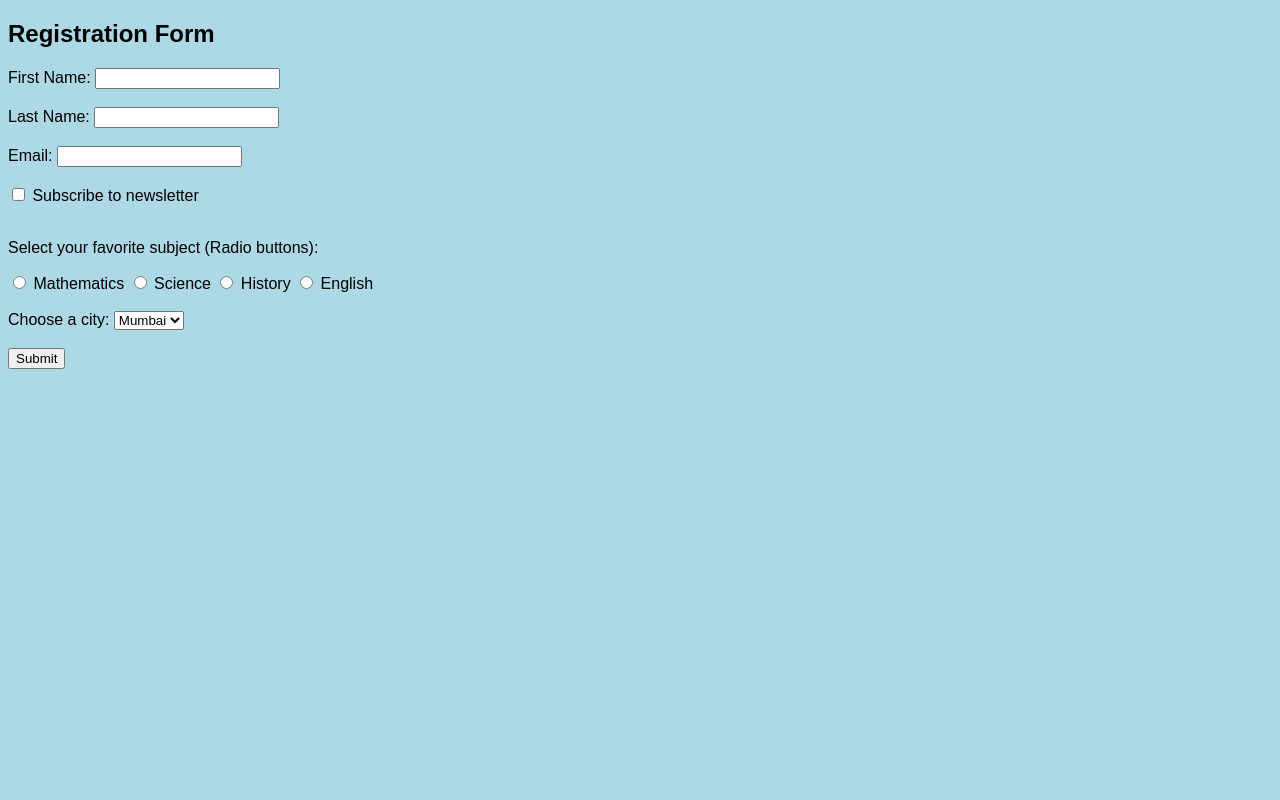
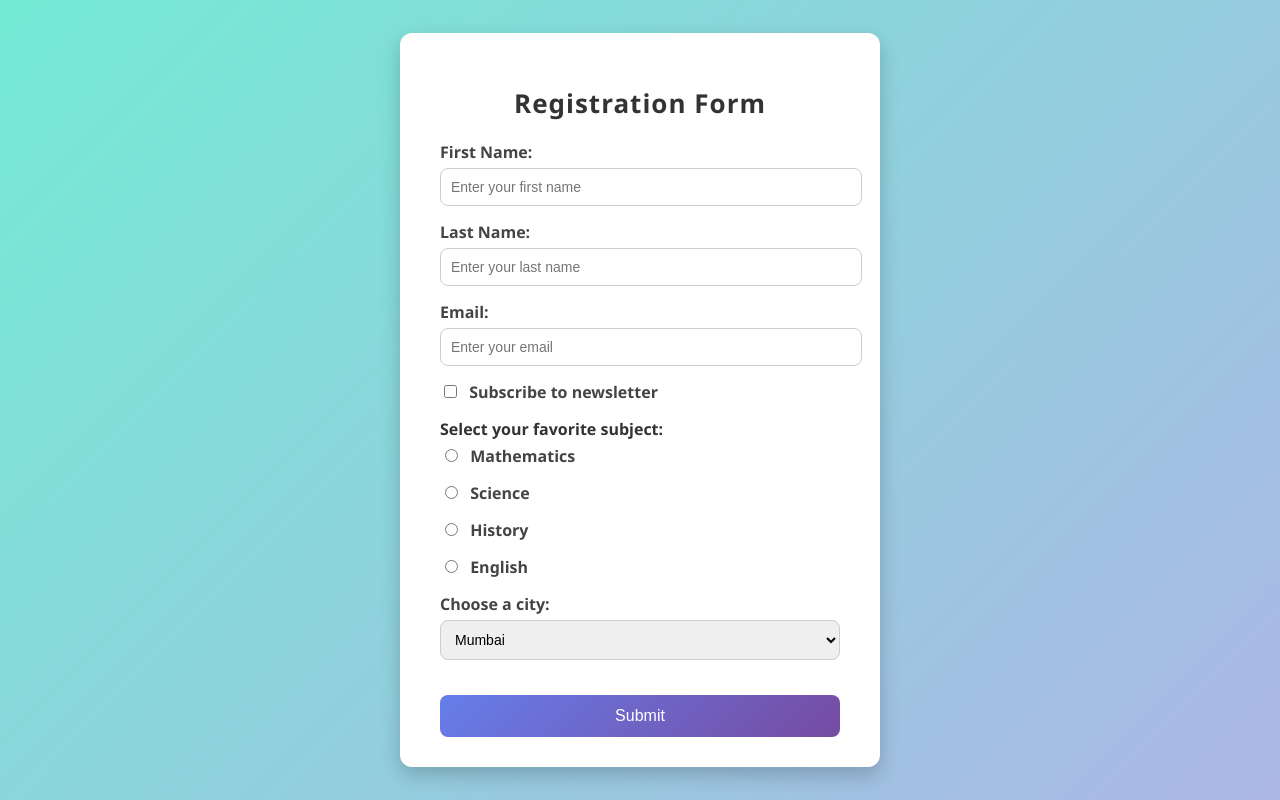
Before and after one commit to kanvivek1/tableprogram, a plain HTML site: page index.html in a window 1280 px wide. Drawn offline with Linux system fonts and the light colour scheme.

Commit message:
Revamp registration form with new styles and placeholders

```diff
--- a/index.html
+++ b/index.html
@@ -1,11 +1,96 @@
 <!DOCTYPE html>
 <html>
 <head>
-  <title>Table and Form</title>
+  <title>Stylish Registration Form</title>
   <style>
     body {
-      background-color: lightblue;
-      font-family: Arial, sans-serif;
+      background: linear-gradient(135deg, #74ebd5, #ACB6E5);
+      font-family: 'Segoe UI', Tahoma, Geneva, Verdana, sans-serif;
+      margin: 0;
+      padding: 0;
+      display: flex;
+      justify-content: center;
+      align-items: center;
+      height: 100vh;
+    }
+
+    form {
+      background: #ffffff;
+      padding: 30px 40px;
+      border-radius: 12px;
+      box-shadow: 0 8px 20px rgba(0,0,0,0.2);
+      width: 400px;
+      animation: fadeIn 1s ease-in-out;
+    }
+
+    h2 {
+      text-align: center;
+      color: #333;
+      margin-bottom: 20px;
+      font-size: 26px;
+      letter-spacing: 1px;
+    }
+
+    label {
+      display: block;
+      margin-bottom: 15px;
+      color: #444;
+      font-weight: bold;
+    }
+
+    input[type="text"],
+    input[type="email"],
+    select {
+      width: 100%;
+      padding: 10px;
+      margin-top: 5px;
+      border: 1px solid #ccc;
+      border-radius: 8px;
+      font-size: 14px;
+      transition: 0.3s;
+    }
+
+    input[type="text"]:focus,
+    input[type="email"]:focus,
+    select:focus {
+      border-color: #74ebd5;
+      box-shadow: 0 0 8px rgba(116,235,213,0.6);
+      outline: none;
+    }
+
+    input[type="checkbox"],
+    input[type="radio"] {
+      margin-right: 8px;
+    }
+
+    p {
+      margin: 15px 0 5px;
+      font-weight: bold;
+      color: #333;
+    }
+
+    input[type="submit"] {
+      width: 100%;
+      padding: 12px;
+      background: linear-gradient(135deg, #667eea, #764ba2);
+      color: white;
+      border: none;
+      border-radius: 8px;
+      font-size: 16px;
+      cursor: pointer;
+      transition: 0.3s;
+      margin-top: 20px;
+    }
+
+    input[type="submit"]:hover {
+      background: linear-gradient(135deg, #764ba2, #667eea);
+      transform: scale(1.05);
+      box-shadow: 0 6px 15px rgba(0,0,0,0.2);
+    }
+
+    @keyframes fadeIn {
+      from {opacity: 0; transform: translateY(-20px);}
+      to {opacity: 1; transform: translateY(0);}
     }
   </style>
 </head>
@@ -15,31 +100,26 @@
     <h2>Registration Form</h2>
 
     <label>First Name:
-      <input type="text" name="firstname">
+      <input type="text" name="firstname" placeholder="Enter your first name">
     </label>
-    <br><br>
 
     <label>Last Name:
-      <input type="text" name="lastname">
+      <input type="text" name="lastname" placeholder="Enter your last name">
     </label>
-    <br><br>
 
     <label>Email:
-      <input type="email" name="email">
+      <input type="email" name="email" placeholder="Enter your email">
     </label>
-    <br><br>
 
     <label>
       <input type="checkbox" name="subscribe"> Subscribe to newsletter
     </label>
-    <br><br>
 
-    <p>Select your favorite subject (Radio buttons):</p>
+    <p>Select your favorite subject:</p>
     <label><input type="radio" name="subject" value="Math"> Mathematics</label>
     <label><input type="radio" name="subject" value="Science"> Science</label>
     <label><input type="radio" name="subject" value="History"> History</label>
     <label><input type="radio" name="subject" value="English"> English</label>
-    <br><br>
 
     <label>Choose a city:
       <select name="city">
@@ -49,7 +129,6 @@
         <option value="Delhi">Delhi</option>
       </select>
     </label>
-    <br><br>
 
     <input type="submit" value="Submit">
   </form>
```
